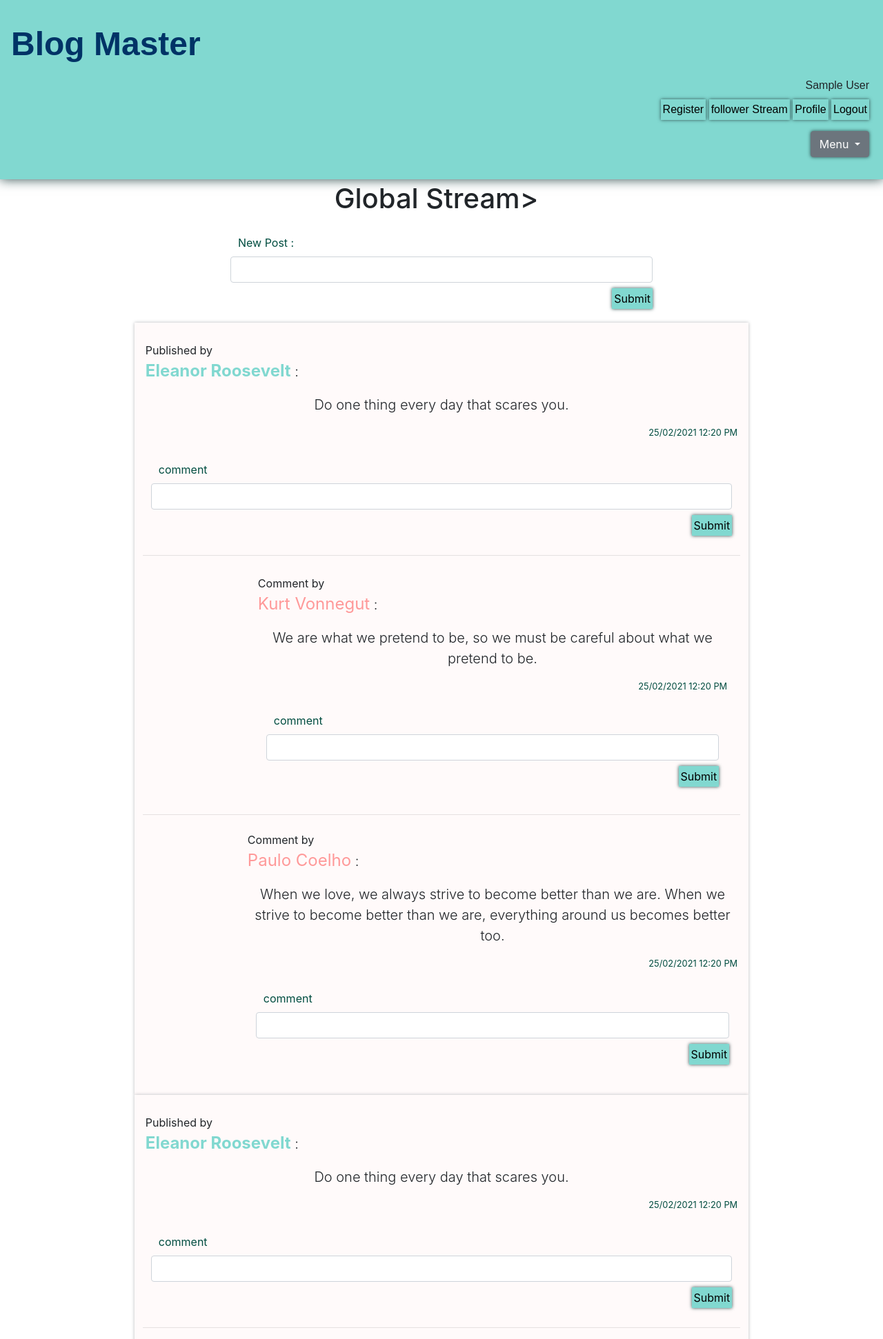
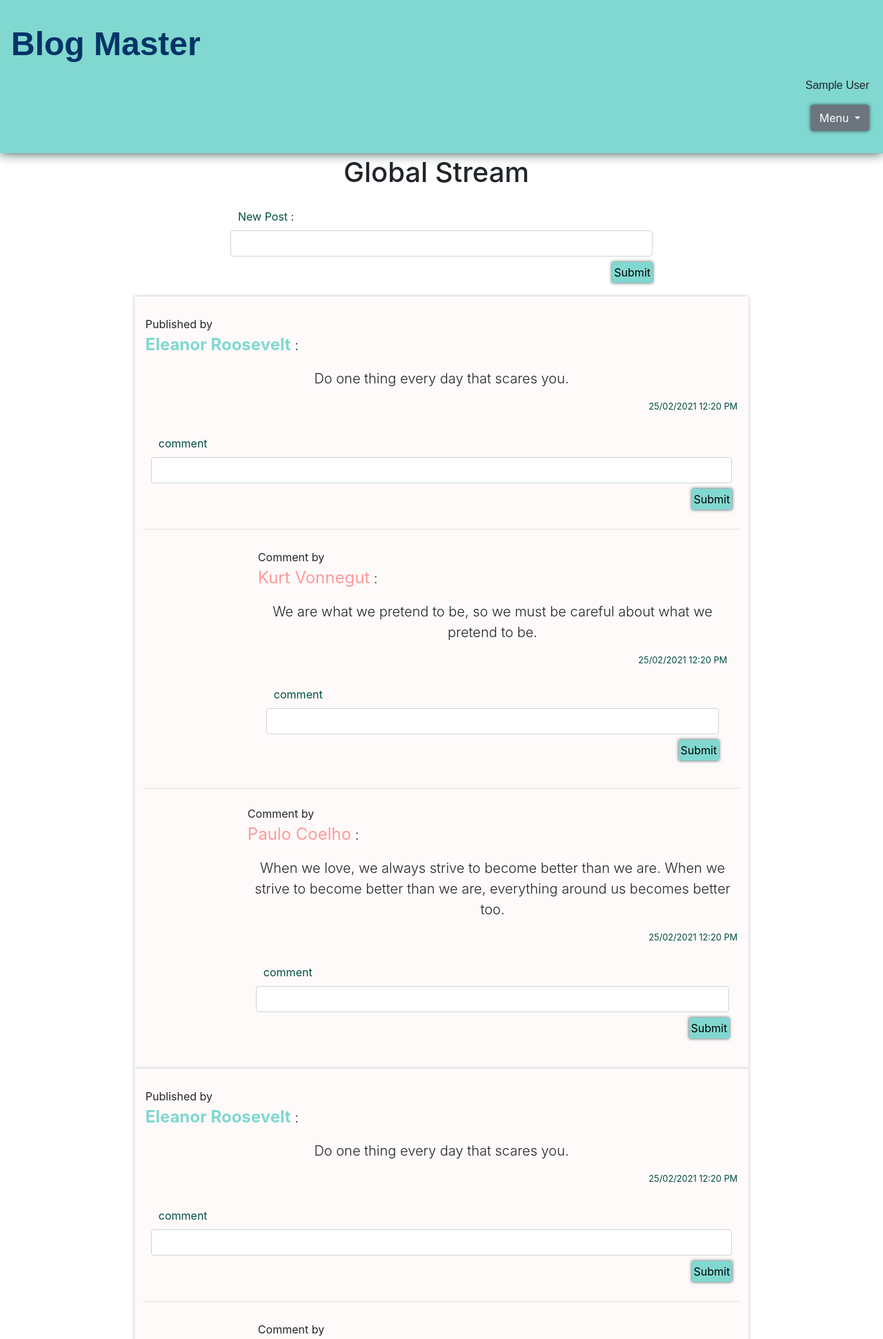
Before and after one commit to Aprilluabsinthe/Social-Network-Web-Application, a Django app: page /socialnetwork/globalstream in a window 1280 px wide. Shown: the top 1942 px of the page at 69% size. Run offline with Django 3.2, Linux system fonts and the light colour scheme; the visitor is signed in with stand-in values (Sample User, id 1); some libraries are stand-ins or nearby versions.

Commit message:
remove original nav buttons

```diff
--- a/hw4/socialnetwork/templates/socialnetwork/base.html
+++ b/hw4/socialnetwork/templates/socialnetwork/base.html
@@ -30,8 +30,6 @@
         {% block nav-bar %}
         {% endblock %}
     </div>
-
-
 </div>
 
 <div id="page_name">
--- a/hw4/socialnetwork/templates/socialnetwork/basewithnav.html
+++ b/hw4/socialnetwork/templates/socialnetwork/basewithnav.html
@@ -1,34 +1,6 @@
-<!doctype html>
-<html>
-<head>
-    <meta charset="utf-8">
-    {% load static %}
-    <script type="text/javascript" src="{% static 'js/jquery.min.js' %}"></script>
-    <script type="text/javascript" src="{% static 'js/popper.min.js' %}"></script>
-    <script type="text/javascript" src="{% static 'js/bootstrap.js' %}"></script>
-    <link href="{% static 'socialnetwork/base.css' %}" rel="stylesheet" type="text/css">
-    <link href="{% static 'css/bootstrap.css' %}" rel="stylesheet" type="text/css">
-    <link href="{% static 'css/bootstrap-grid.css' %}" rel="stylesheet" type="text/css">
-    <link href="{% static 'css/bootstrap-reboot.css' %}" rel="stylesheet" type="text/css">
-    {% block extrahead %}
-    {% endblock %}
-    <title> {% block title %} Blog Master {% endblock %} </title>
-</head>
-
-<body>
-<div class="mycontainer">
-    <div id="id_big_heading" class="big-heading">
-        Blog Master
-    </div>
-
-    <div class="user-info">
-        {% block user-info %}
-        {% endblock %}
-    </div>
-
-    <div align="right">
+{% extends "socialnetwork/base.html" %}
     {% block nav-bar %}
-        <div class="dropdown active">
+    <div align = "right" class="dropdown active">
         <button aria-expanded="false" aria-haspopup="true" class="btn btn-secondary dropdown-toggle"
                 data-toggle="dropdown"
                 id="id_show_nav_button" type="button">
@@ -43,24 +15,3 @@
     </div>
     {% endblock %}
 </div>
-
-
-</div>
-
-<div id="page_name">
-    {% block page-name %}
-    {% endblock %}
-</div>
-
-{% if message %}
-<div class="message">
-    {{message}}
-</div>
-{% endif %}
-
-<div>
-    {% block content %}
-    {% endblock %}
-</div>
-</body>
-</html>
--- a/hw4/socialnetwork/templates/socialnetwork/globalstream.html
+++ b/hw4/socialnetwork/templates/socialnetwork/globalstream.html
@@ -6,25 +6,10 @@
             {{user.first_name}} {{user.last_name}} <br>
         </span>
 </div>
-<div>
-    <a href="{% url 'register' %}">
-        <button id="id_register_link">Register</button>
-    </a>
-    <a href="{% url 'followerstream' %}">
-        <button id="id_followerstream_link">follower Stream</button>
-    </a>
-    <a href="{% url 'profile' %}">
-        <button id="id_profile_link">Profile</button>
-    </a>
-    <a href="{% url 'logout' %}">
-        <button id="id_logout_link">Logout</button>
-    </a>
-
-</div>
 {% endblock %}
 
 {% block page-name %}
-<h1><span id="id_page_name">Global Stream</span>></h1>
+<h1><span id="id_page_name">Global Stream</span></h1>
 {% endblock %}
 
 
```
Also changed, not shown: hw4/socialnetwork/templates/socialnetwork/followerstream.html (+1 -15 lines), hw4/socialnetwork/templates/socialnetwork/profile.html (+1 -12 lines). Lines whose indentation alone changed are shown as unchanged.
